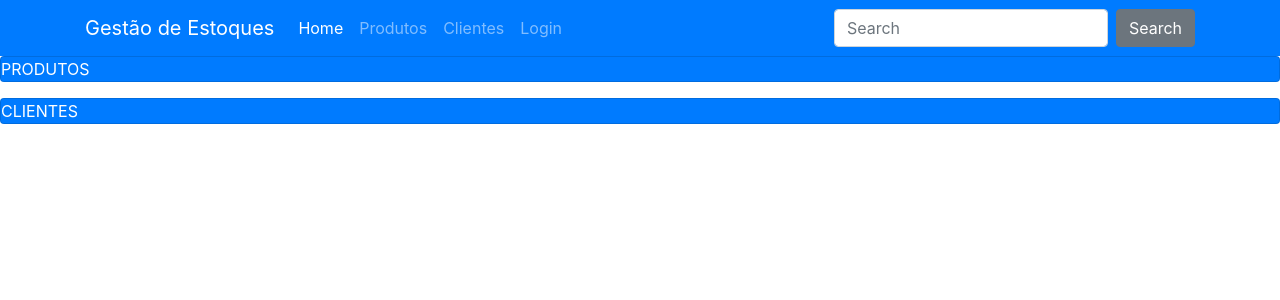
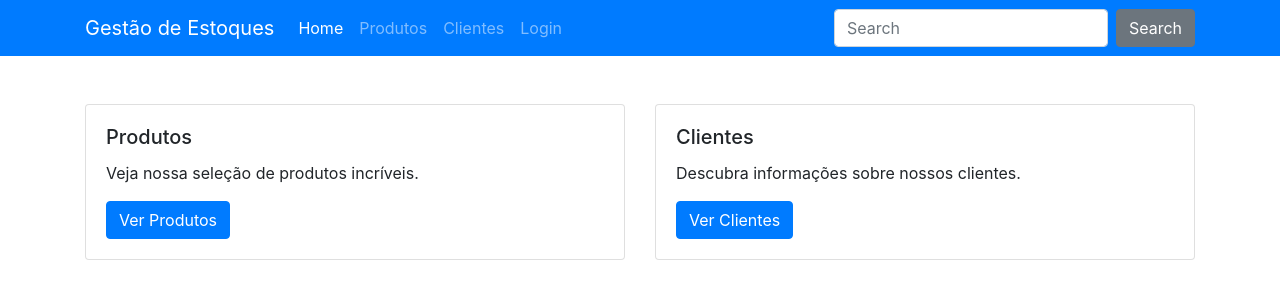
Before and after one commit to LucasAlexandre-devops/pmv-ads-2024-1-e5-universalbox-app-t6, a React (Create React App) app in the folder codigo-fonte/universal-box/: page / in a window 1280 px wide. Shown: the top 300 px of the page. Built offline with nearby package versions, Linux system fonts and the light colour scheme.

Commit message:
Altera layout da tela Home

```diff
--- a/codigo-fonte/universal-box/src/routes/Home.js
+++ b/codigo-fonte/universal-box/src/routes/Home.js
@@ -4,12 +4,32 @@ import Navbar from './Navbar';
 
 const Home = () => {
     return (
-        <div>
-            <Navbar />
-            <Link to="produtos" className="card text-white bg-primary mb-3" styles="max-width: 20rem;">PRODUTOS</Link>
-            <Link to="clientes" className="card text-white bg-primary mb-3" styles="max-width: 20rem;">CLIENTES</Link>
+      <div>
+        <Navbar /> {/* Incluindo a barra de navegação */}
+        <div className="container mt-5">
+          <div className="row">
+            <div className="col-md-6">
+              <div className="card mb-3">
+                <div className="card-body">
+                  <h5 className="card-title">Produtos</h5>
+                  <p className="card-text">Veja nossa seleção de produtos incríveis.</p>
+                  <Link to="/produtos" className="btn btn-primary">Ver Produtos</Link>
+                </div>
+              </div>
+            </div>
+            <div className="col-md-6">
+              <div className="card mb-3">
+                <div className="card-body">
+                  <h5 className="card-title">Clientes</h5>
+                  <p className="card-text">Descubra informações sobre nossos clientes.</p>
+                  <Link to="/clientes" className="btn btn-primary">Ver Clientes</Link>
+                </div>
+              </div>
+            </div>
+          </div>
         </div>
-    )
-}
+      </div>
+    );
+  }
 
 export default Home
```
